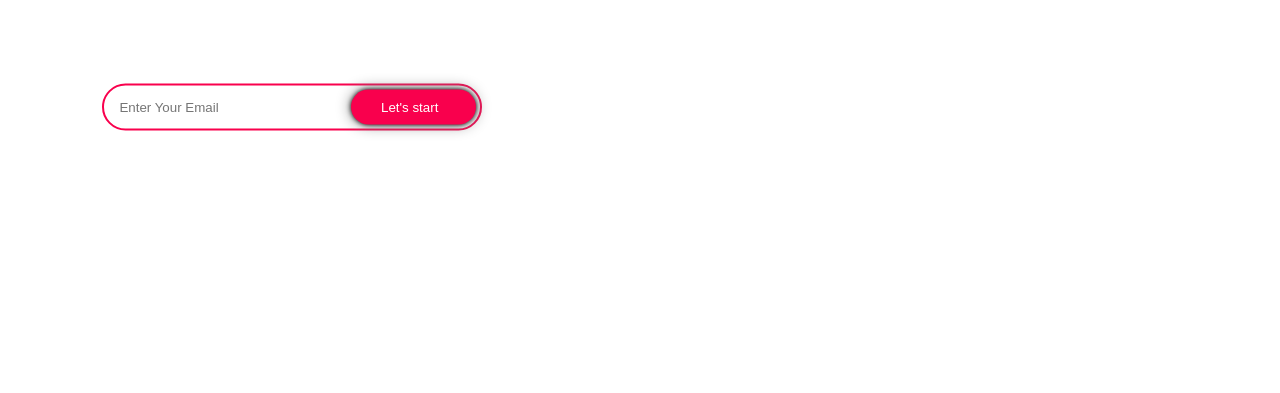
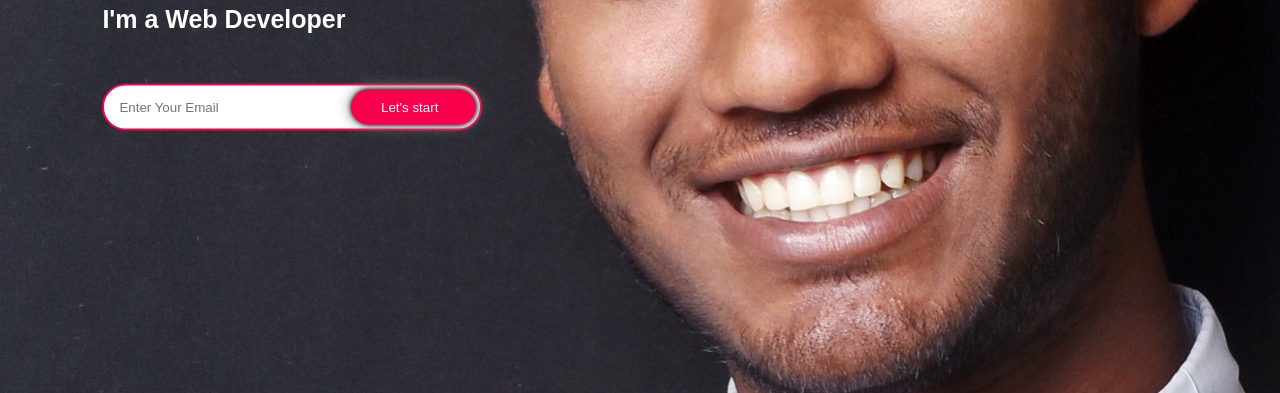
Before and after one commit to abubakaronik/portfolio-repo1, a plain HTML site: page index.html in a window 1280 px wide. Shown: the part 407-800 px from the top of the page. Drawn offline with Linux system fonts and the light colour scheme.

Commit message:
fixed side

```diff
--- a/style.css
+++ b/style.css
@@ -7,7 +7,7 @@
 .hero{
     height: 100vh;
     width: 100%;
-    background-image: url(../portfolio/images/DSC_2403.JPG);
+    background-image: url(images/DSC_2403.JPG);
     background-size: cover;
     background-position: center;
 }
```
